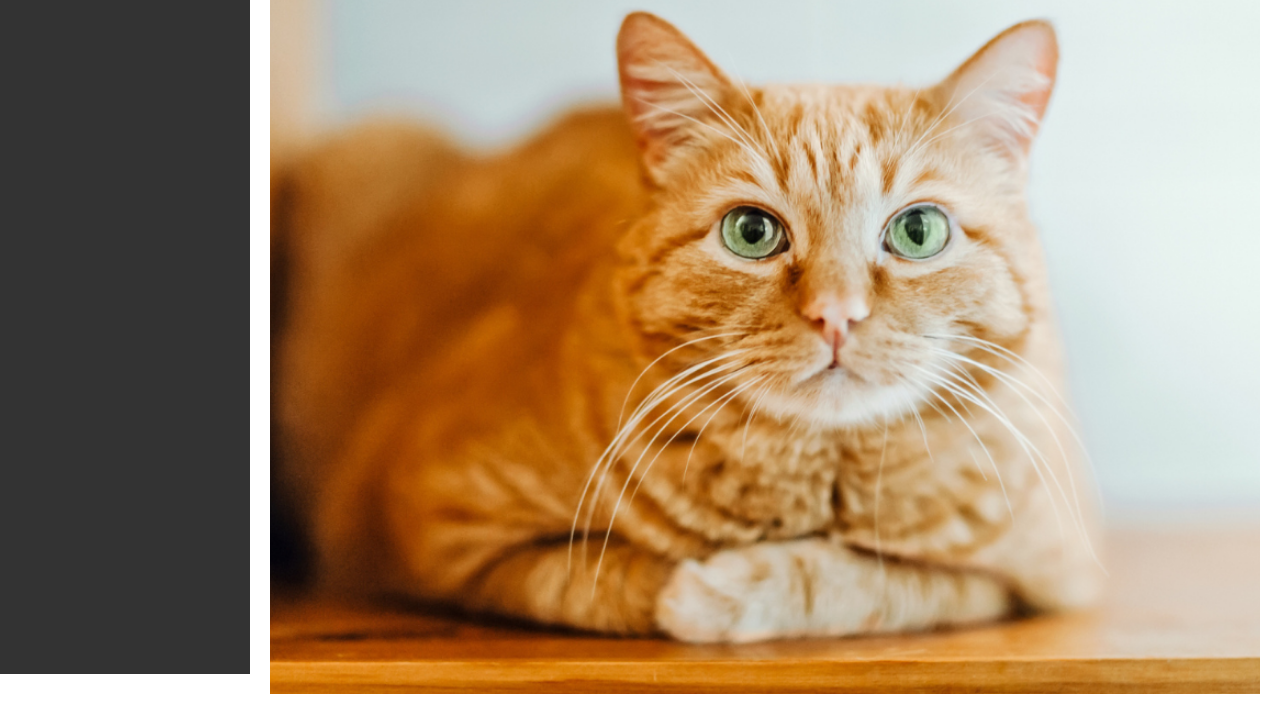
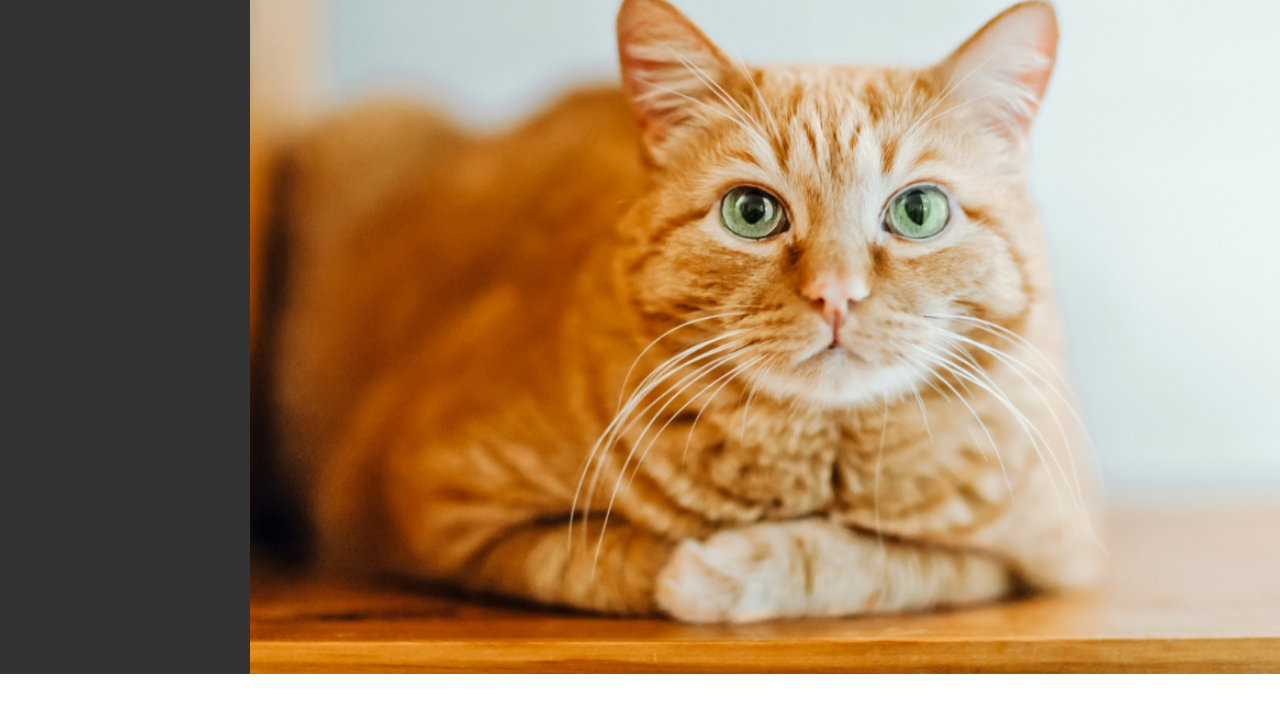
Before and after one commit to DafneCraft/mi-pagina-web-david, a plain HTML site: page index.html in a window 1280 px wide. Shown: the part 126-840 px from the top of the page. After the commit the page ends 800 px from the top, so only its background shows below. Drawn offline with Linux system fonts and the light colour scheme.

Commit message:
Seccion 1 lista

```diff
--- a/estilo.css
+++ b/estilo.css
@@ -26,11 +26,11 @@ header {
     height: 100vh; /* Ocupa toda la altura de la pantalla */
     background-color: #333; /* Color de fondo */
     color: white; /* Color del texto */
-    padding: 10px; /* Espaciado interno */
+    padding: 20px; /* Espaciado interno */
     box-sizing: border-box; /* Incluye el padding en el ancho */
 }
 
 .content {
     margin-left: 250px; /* Margen igual al ancho de la barra lateral */
-    padding: 20px; /* Espaciado interno */
+    padding: 0px; /* Espaciado interno */
 }
```
